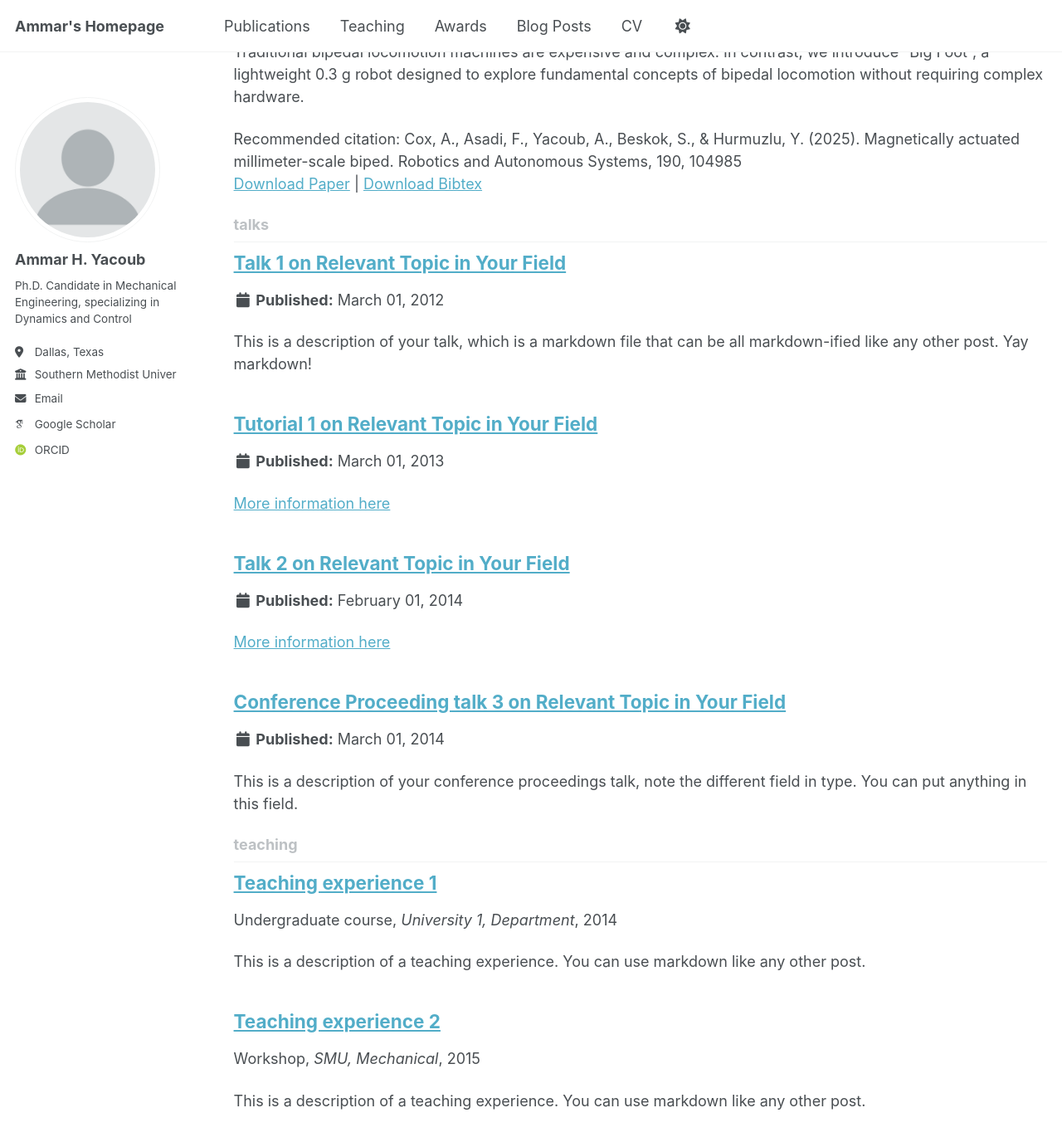
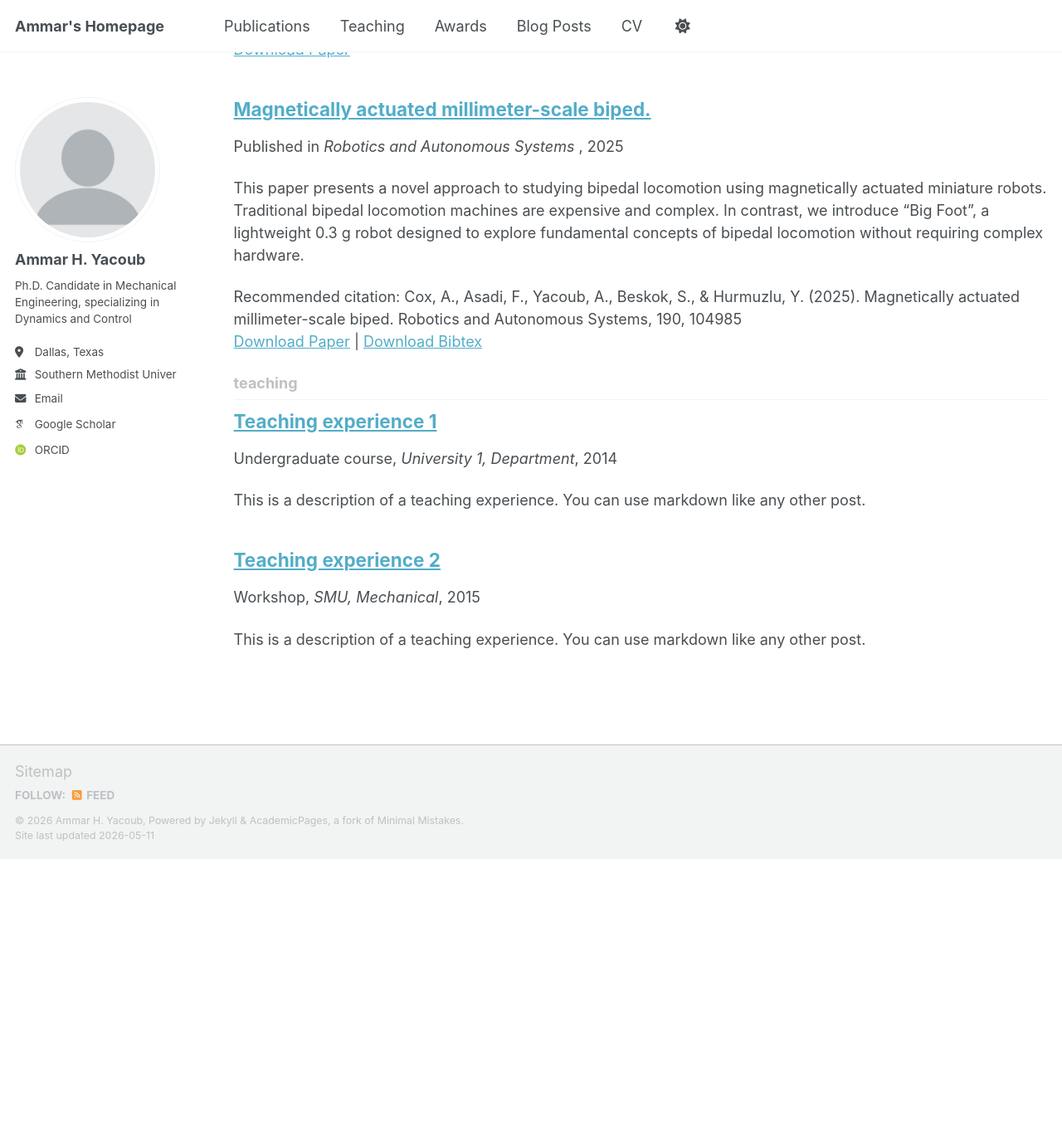
Before and after one commit to AmmarYacoub/AmmarYacoub.github.io, a Jekyll site: the page built from _pages/collection-archive.html, in a window 1280 px wide and 1400 px high, scrolled down 1963 px. Shown: the top 1376 px of the window at 83% size. Built offline with Jekyll 4.4.1, drawn with Linux system fonts in a browser that asks for light colours; some web fonts are replaced; a script bundle is joined from its source files by our own code; library files that are not in the unit come from our copies; after the commit the page ends 2998 px from its top, so only the background shows below that; some of the changed lines change nothing that is shown; some of the changed text lies outside the part shown.

Commit message:
Update _config.yml

```diff
--- a/_config.yml
+++ b/_config.yml
@@ -230,7 +230,7 @@
   portfolio:
     output: true
     permalink: /:collection/:path/
-  talks:
+  awards:
     output: true
     permalink: /:collection/:path/
 
```
